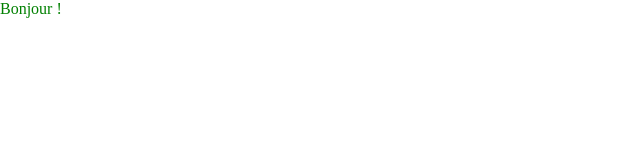
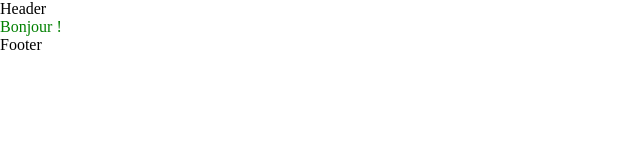
Before and after one commit to Elanis/l3-tp1-react, a React (Vite) app: page / in a window 1280 px wide. Shown: the top 160 px of the page, without its empty margins (0-640 px from the left). Built offline with nearby package versions, Linux system fonts and the light colour scheme.

Commit message:
Base Layout

```diff
--- a/src/components/App/index.jsx
+++ b/src/components/App/index.jsx
@@ -1,7 +1,15 @@
+import Footer from '../Footer';
+import Header from '../Header';
+import Home from '../Home';
+
 import './index.css';
 
 export default function App() {
 	return (
-		<div className="app">Bonjour !</div>
+		<>
+			<Header />
+			<Home />
+			<Footer />
+		</>
 	);
 }
--- /dev/null
+++ b/src/components/Footer/index.jsx
@@ -0,0 +1,5 @@
+export default function Footer() {
+	return (
+		<div>Footer</div>
+	);
+}
--- /dev/null
+++ b/src/components/Header/index.jsx
@@ -0,0 +1,5 @@
+export default function Header() {
+	return (
+		<div>Header</div>
+	);
+}
--- /dev/null
+++ b/src/components/Home/index.jsx
@@ -0,0 +1,5 @@
+export default function Home() {
+	return (
+		<div className="app">Bonjour !</div>
+	);
+}
```
